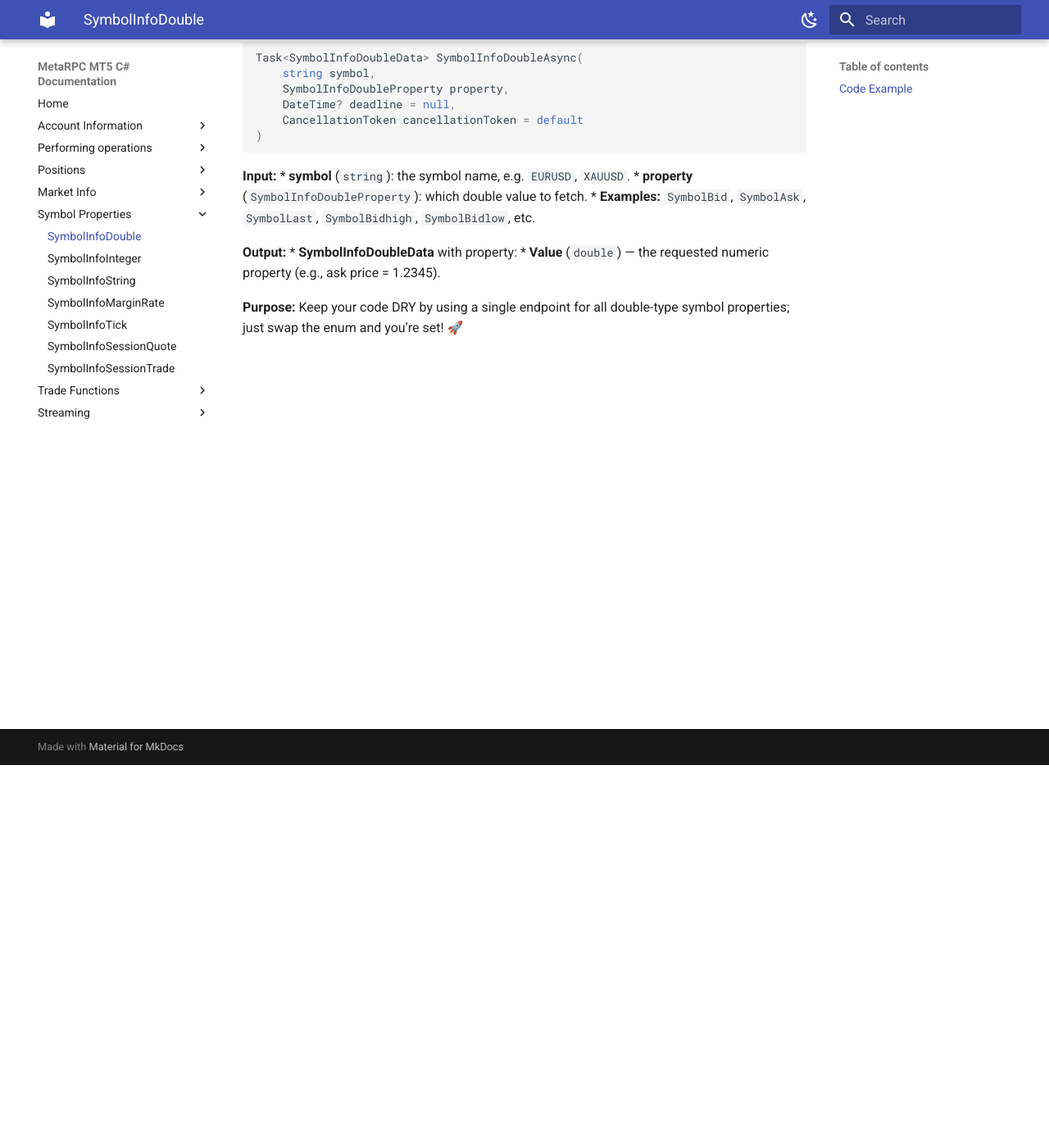
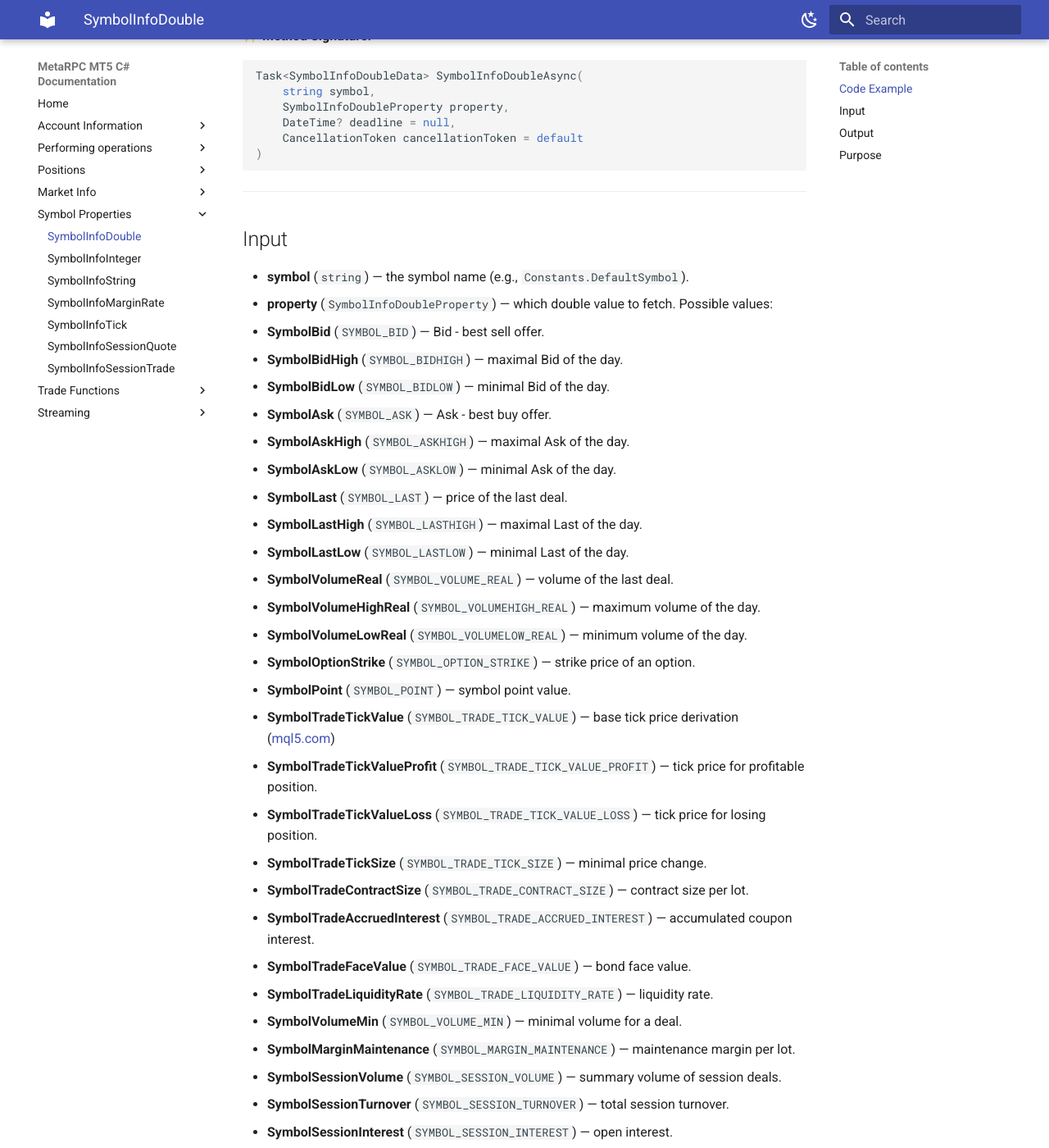
Before and after one commit to MetaRPC/CSharpMT5, an MkDocs documentation site: the page built from docs/SymbolProperties/SymbolInfoDouble.md, in a window 1280 px wide and 1400 px high, scrolled down 467 px. Shown: the whole window at 82% size. Built offline with MkDocs 1.6.1 and Material for MkDocs 9.7.7, drawn with Linux system fonts in a browser that asks for light colours; some of the changed text lies outside the part shown.

Commit message:
Update SymbolInfoDouble.md

````diff
--- a/docs/SymbolProperties/SymbolInfoDouble.md
+++ b/docs/SymbolProperties/SymbolInfoDouble.md
@@ -1,21 +1,23 @@
 # Retrieving a Double-Precision Symbol Property
 
 > **Request:** a specific double property (Bid, Ask, Last, etc.) for a symbol from MT5
-
-Fetch any floating-point market data value for a given symbol using one universal method.
+> Fetch any floating-point market data value for a given symbol using one universal method.
 
 ### Code Example
 
 ```csharp
 var doubleProp = await _mt5Account.SymbolInfoDoubleAsync(
     Constants.DefaultSymbol,
-    SymbolInfoDoubleProperty.SymbolAsk);
+    SymbolInfoDoubleProperty.SymbolAsk
+);
 _logger.LogInformation(
     "SymbolInfoDouble: Ask={Ask}",
-    doubleProp.Value);
+    doubleProp.Value
+);
 ```
 
-✨**Method Signature:**
+✨ **Method Signature:**
+
 ```csharp
 Task<SymbolInfoDoubleData> SymbolInfoDoubleAsync(
     string symbol,
@@ -25,13 +27,70 @@ Task<SymbolInfoDoubleData> SymbolInfoDoubleAsync(
 )
 ```
 
- **Input:**
-* **symbol** (`string`): the symbol name, e.g. `EURUSD`, `XAUUSD`.
-* **property** (`SymbolInfoDoubleProperty`): which double value to fetch.
-* **Examples:** `SymbolBid`, `SymbolAsk`, `SymbolLast`, `SymbolBidhigh`, `SymbolBidlow`, etc.
+---
 
- **Output:**
-* **SymbolInfoDoubleData** with property:
-* **Value** (`double`) — the requested numeric property (e.g., ask price = 1.2345).
+## Input
 
-**Purpose:** Keep your code DRY by using a single endpoint for all double-type symbol properties; just swap the enum and you’re set! 🚀
+* **symbol** (`string`) — the symbol name (e.g., `Constants.DefaultSymbol`).
+* **property** (`SymbolInfoDoubleProperty`) — which double value to fetch. Possible values:
+
+  * **SymbolBid** (`SYMBOL_BID`) — Bid - best sell offer.
+  * **SymbolBidHigh** (`SYMBOL_BIDHIGH`) — maximal Bid of the day.
+  * **SymbolBidLow** (`SYMBOL_BIDLOW`) — minimal Bid of the day.
+  * **SymbolAsk** (`SYMBOL_ASK`) — Ask - best buy offer.
+  * **SymbolAskHigh** (`SYMBOL_ASKHIGH`) — maximal Ask of the day.
+  * **SymbolAskLow** (`SYMBOL_ASKLOW`) — minimal Ask of the day.
+  * **SymbolLast** (`SYMBOL_LAST`) — price of the last deal.
+  * **SymbolLastHigh** (`SYMBOL_LASTHIGH`) — maximal Last of the day.
+  * **SymbolLastLow** (`SYMBOL_LASTLOW`) — minimal Last of the day.
+  * **SymbolVolumeReal** (`SYMBOL_VOLUME_REAL`) — volume of the last deal.
+  * **SymbolVolumeHighReal** (`SYMBOL_VOLUMEHIGH_REAL`) — maximum volume of the day.
+  * **SymbolVolumeLowReal** (`SYMBOL_VOLUMELOW_REAL`) — minimum volume of the day.
+  * **SymbolOptionStrike** (`SYMBOL_OPTION_STRIKE`) — strike price of an option.
+  * **SymbolPoint** (`SYMBOL_POINT`) — symbol point value.
+  * **SymbolTradeTickValue** (`SYMBOL_TRADE_TICK_VALUE`) — base tick price derivation ([mql5.com](https://www.mql5.com/en/docs/constants/environment_state/marketinfoconstants))
+  * **SymbolTradeTickValueProfit** (`SYMBOL_TRADE_TICK_VALUE_PROFIT`) — tick price for profitable position.
+  * **SymbolTradeTickValueLoss** (`SYMBOL_TRADE_TICK_VALUE_LOSS`) — tick price for losing position.
+  * **SymbolTradeTickSize** (`SYMBOL_TRADE_TICK_SIZE`) — minimal price change.
+  * **SymbolTradeContractSize** (`SYMBOL_TRADE_CONTRACT_SIZE`) — contract size per lot.
+  * **SymbolTradeAccruedInterest** (`SYMBOL_TRADE_ACCRUED_INTEREST`) — accumulated coupon interest.
+  * **SymbolTradeFaceValue** (`SYMBOL_TRADE_FACE_VALUE`) — bond face value.
+  * **SymbolTradeLiquidityRate** (`SYMBOL_TRADE_LIQUIDITY_RATE`) — liquidity rate.
+  * **SymbolVolumeMin** (`SYMBOL_VOLUME_MIN`) — minimal volume for a deal.
+  * **SymbolMarginMaintenance** (`SYMBOL_MARGIN_MAINTENANCE`) — maintenance margin per lot.
+  * **SymbolSessionVolume** (`SYMBOL_SESSION_VOLUME`) — summary volume of session deals.
+  * **SymbolSessionTurnover** (`SYMBOL_SESSION_TURNOVER`) — total session turnover.
+  * **SymbolSessionInterest** (`SYMBOL_SESSION_INTEREST`) — open interest.
+  * **SymbolSessionBuyOrdersVolume** (`SYMBOL_SESSION_BUY_ORDERS_VOLUME`) — buy orders volume.
+  * **SymbolSessionSellOrdersVolume** (`SYMBOL_SESSION_SELL_ORDERS_VOLUME`) — sell orders volume.
+  * **SymbolSessionOpen** (`SYMBOL_SESSION_OPEN`) — session open price.
+  * **SymbolSessionClose** (`SYMBOL_SESSION_CLOSE`) — session close price.
+  * **SymbolSessionAw** (`SYMBOL_SESSION_AW`) — average weighted session price.
+  * **SymbolSessionPriceSettlement** (`SYMBOL_SESSION_PRICE_SETTLEMENT`) — session settlement price.
+  * **SymbolSessionPriceLimitMin** (`SYMBOL_SESSION_PRICE_LIMIT_MIN`) — session minimum price.
+  * **SymbolSessionPriceLimitMax** (`SYMBOL_SESSION_PRICE_LIMIT_MAX`) — session maximum price.
+  * **SymbolMarginHedged** (`SYMBOL_MARGIN_HEDGED`) — hedged margin per lot.
+  * **SymbolPriceChange** (`SYMBOL_PRICE_CHANGE`) — price change since previous close (%).
+  * **SymbolPriceVolatility** (`SYMBOL_PRICE_VOLATILITY`) — price volatility (%).
+  * **SymbolPriceTheoretical** (`SYMBOL_PRICE_THEORETICAL`) — theoretical option price.
+  * **SymbolPriceDelta** (`SYMBOL_PRICE_DELTA`) — option delta.
+  * **SymbolPriceTheta** (`SYMBOL_PRICE_THETA`) — option theta.
+  * **SymbolPriceGamma** (`SYMBOL_PRICE_GAMMA`) — option gamma.
+  * **SymbolPriceVega** (`SYMBOL_PRICE_VEGA`) — option vega.
+  * **SymbolPriceRho** (`SYMBOL_PRICE_RHO`) — option rho.
+  * **SymbolPriceOmega** (`SYMBOL_PRICE_OMEGA`) — option omega.
+  * **SymbolPriceSensitivity** (`SYMBOL_PRICE_SENSITIVITY`) — option sensitivity ([mql5.com](https://www.mql5.com/en/docs/constants/environment_state/marketinfoconstants))
+
+---
+
+## Output
+
+**`SymbolInfoDoubleData`** — structure with the following field:
+
+* **Value** (`double`) — the requested numeric property value.
+
+---
+
+## Purpose
+
+Keep your code DRY by using a single endpoint for all double-type symbol properties; just swap the enum and you’re set! 🚀
````
